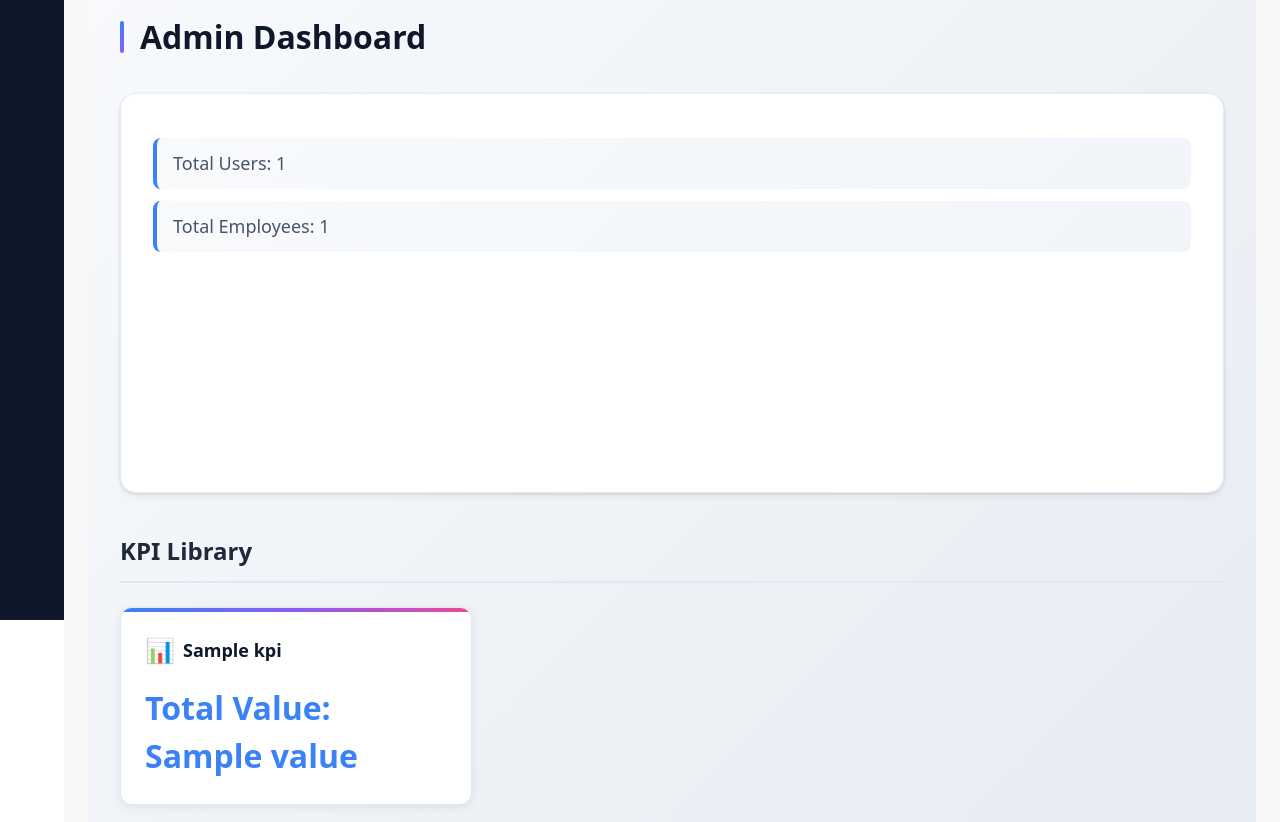
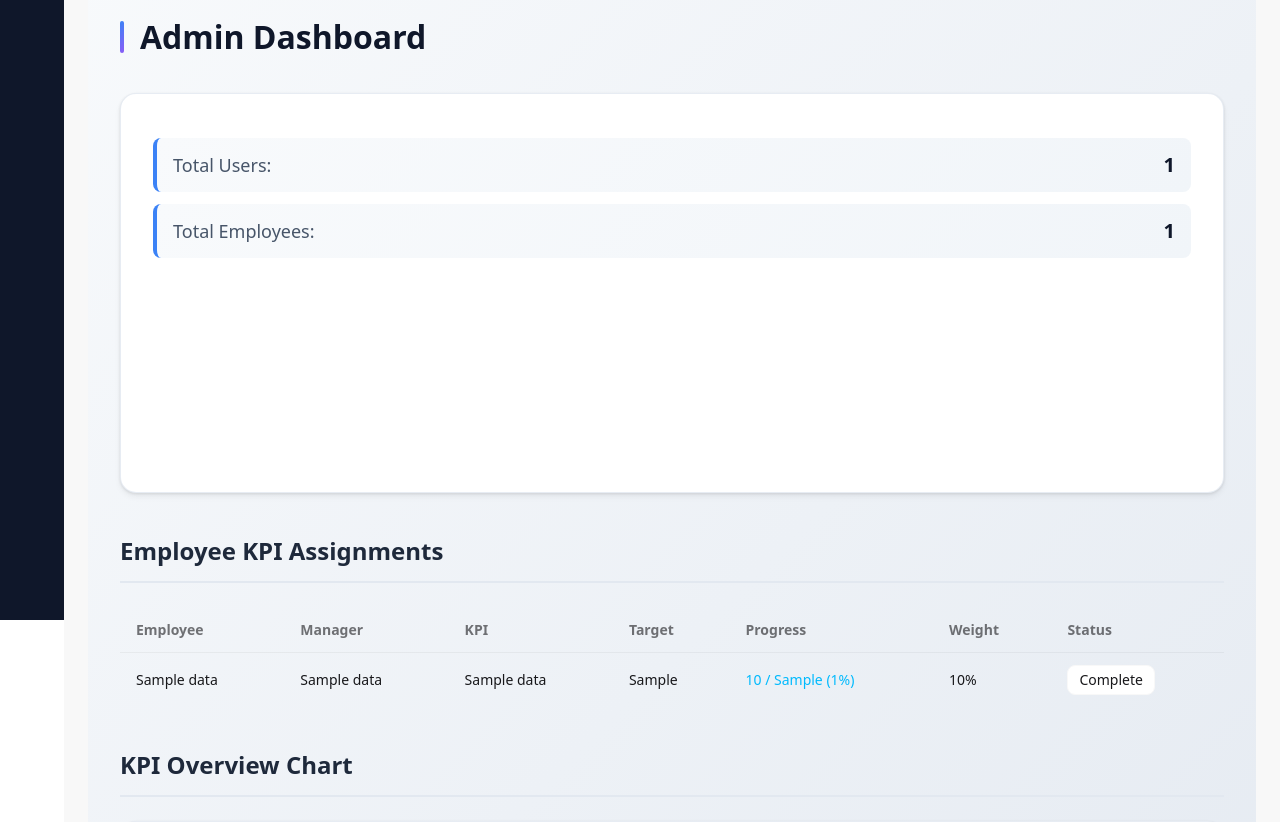
Before and after one commit to emanqarooni/KPI_Task_Management, a Django app: template kpi/main_app/templates/dashboards/admin_dashboard.html in a window 1280 px wide. Shown: the part 180-1002 px from the top of the page. Run offline with Django 3.2, Linux system fonts and the light colour scheme; the template is opened without the code that fills it: most values are stand-ins (such as "Sample title", 1, 10 or a date in 2020); style sheets or scripts are compiled from the project's sources.

Commit message:
updating the admin_dashboard

```diff
--- a/kpi/main_app/templates/dashboards/admin_dashboard.html
+++ b/kpi/main_app/templates/dashboards/admin_dashboard.html
@@ -3,28 +3,65 @@
 {% block content %}
 
 <div class="dashboard-container">
-<a href="{% url 'ai_admin_insights' %}" class="btn blue">AI Organizational Insights</a>
+  <a href="{% url 'ai_admin_insights' %}" class="btn blue">AI Organizational Insights</a>
 
-  <!-- Content -->
   <div class="dashboard-content">
 
     <h2>Admin Dashboard</h2>
 
     <div class="kpi-box">
-      <p>Total Users: {{ total_users }}</p>
-      <p>Total Employees: {{ total_employees }}</p>
+      <p>Total Users: <strong>{{ total_users }}</strong></p>
+      <p>Total Employees: <strong>{{ total_employees }}</strong></p>
     </div>
 
-    <h3>KPI Library</h3>
+    <h3>Employee KPI Assignments</h3>
 
-    <div class="kpi-grid">
-      {% for kpi, value in admin_kpi_data %}
-      <div class="kpi-item">
-        <h4>{{ kpi.title }}</h4>
-        <p>Total Value: {{ value }}</p>
-      </div>
-      {% endfor %}
+    <div class="admin-table-container">
+      <table class="table table-zebra admin-kpi-table">
+        <thead>
+          <tr class="admin-table-header">
+            <th>Employee</th>
+            <th>Manager</th>
+            <th>KPI</th>
+            <th>Target</th>
+            <th>Progress</th>
+            <th>Weight</th>
+            <th>Status</th>
+          </tr>
+        </thead>
+        <tbody>
+          {% for data in employee_kpi_data %}
+          <tr class="admin-table-row">
+            <td class="employee-name-cell">{{ data.employee_name }}</td>
+            <td class="manager-name-cell">{{ data.manager_name }}</td>
+            <td class="kpi-title-cell">{{ data.kpi_title }}</td>
+            <td class="target-cell">{{ data.target_value }}</td>
+            <td class="progress-cell">
+              <div class="progress-info">
+                <span class="progress-value">{{ data.current_progress }} / {{ data.target_value }}</span>
+                <span class="progress-percentage">({{ data.progress_percentage }}%)</span>
+              </div>
+            </td>
+            <td class="weight-cell">{{ data.weight }}%</td>
+            <td class="status-cell">
+              <span class="badge
+                {% if data.status == 'Complete' %}badge-status-complete
+                {% elif data.status == 'In Progress' %}badge-status-progress
+                {% else %}badge-status-none{% endif %}">
+                {{ data.status }}
+              </span>
+            </td>
+          </tr>
+          {% empty %}
+          <tr>
+            <td colspan="7" class="empty-state-cell">No KPI assignments found</td>
+          </tr>
+          {% endfor %}
+        </tbody>
+      </table>
     </div>
+
+    <h3>KPI Overview Chart</h3>
 
     <div class="kpi-box">
       <canvas id="adminChart"></canvas>
```
